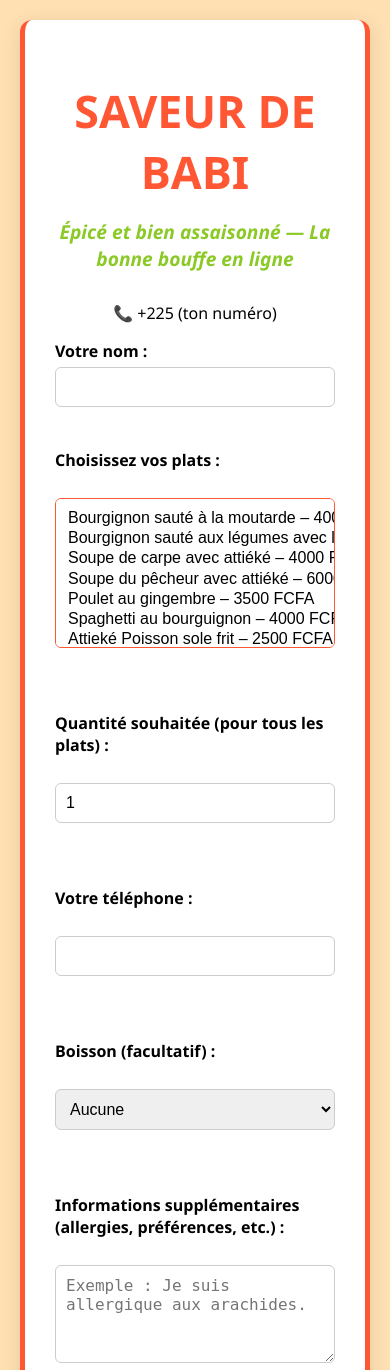
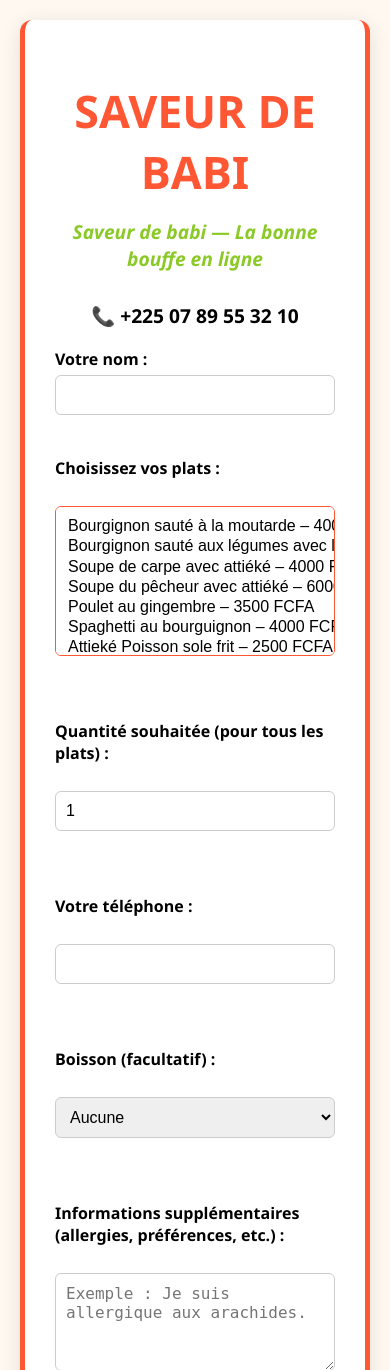
Before and after one commit to Sisu2025/commande-en-ligne, a Flask app: page / in a window 390 px wide. Shown: the top 1370 px of the page. Run offline with Flask 3, Linux system fonts and the light colour scheme.

Commit message:
Mise à jour du design + ajout du numéro de téléphone

```diff
--- a/static/style.css
+++ b/static/style.css
@@ -1,16 +1,14 @@
 /* style.css */
 
-/* Couleurs principales */
 :root {
     --primary-color: #FF5733; /* 🔹 Orange vif */
     --secondary-color: #FFFFFF; /* ◼ Blanc pur */
     --text-color: #000000; /* ◼ Noir pour le texte */
-    --accent-color: #FFC107; /* 🔶 Orange clair pour les boutons */
-    --background-color: #FFE0B2; /* 🟧 Fond légèrement orange */
-    --green-color: #8ac926; /* 🟢 Vert clair – rappel de la Côte d'Ivoire */
+    --accent-color: #FFC107; /* 🔶 Orange clair pour les accents */
+    --background-color: #FFF8F0; /* 🟪 Fond crème léger */
+    --green-color: #8ac926; /* 🟢 Vert clair – rappel de l’identité ivoirienne */
 }
 
-/* Style global */
 body {
     font-family: 'Segoe UI', sans-serif;
     background-color: var(--background-color);
@@ -31,7 +29,7 @@ body {
 }
 
 #titre-site {
-    color: var(--primary-color); /* 🔹 Orange vif */
+    color: var(--primary-color);
     text-align: center;
     font-size: 2.8em;
     font-weight: bold;
@@ -39,7 +37,7 @@ body {
 }
 
 #sous-titre {
-    color: var(--green-color); /* 🟢 Vert clair */
+    color: var(--green-color);
     text-align: center;
     font-size: 1.2em;
     font-style: italic;
@@ -51,7 +49,6 @@ p {
     color: var(--text-color);
 }
 
-/* Formulaire */
 form {
     display: flex;
     flex-direction: column;
@@ -73,7 +70,6 @@ input, select, textarea {
     box-sizing: border-box;
 }
 
-/* Bouton principal */
 button {
     background-color: var(--primary-color);
     color: var(--secondary-color);
@@ -90,7 +86,6 @@ button:hover {
     background-color: var(--accent-color);
 }
 
-/* Liste des plats stylisée */
 select[multiple] {
     height: 150px;
     padding: 10px;
--- a/templates/index.html
+++ b/templates/index.html
@@ -8,8 +8,8 @@
 <body>
     <div class="container">
         <h1 id="titre-site">SAVEUR DE BABI</h1>
-        <h2 id="sous-titre">Épicé et bien assaisonné — La bonne bouffe en ligne</h2>
-        <p>📞 +225 (ton numéro)</p>
+        <h2 id="sous-titre">Saveur de babi — La bonne bouffe en ligne</h2>
+        <p style="text-align: center; font-size: 1.2em; font-weight: bold;">📞 +225 07 89 55 32 10</p>
 
         <form action="/commander" method="post">
             <label for="nom">Votre nom :</label>
```
